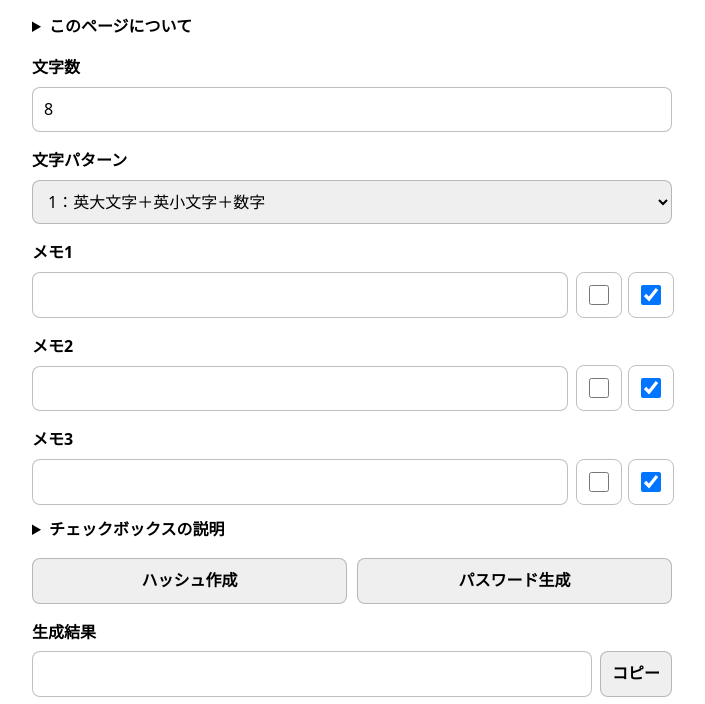
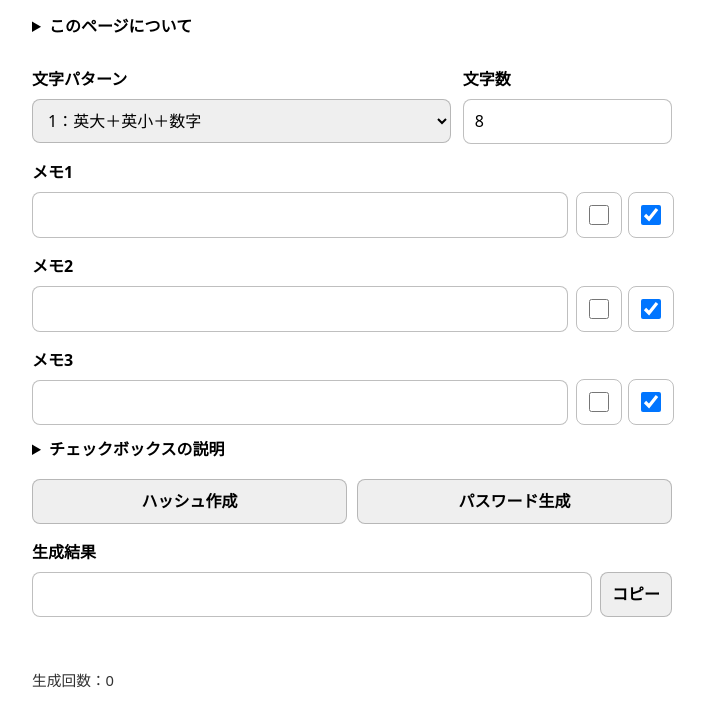
Before and after one commit to KskOHTA/pwgPWA, a plain HTML site: page index.html in a window 1280 px wide. Shown: the part 81-785 px from the top of the page, without its empty margins (288-993 px from the left). Drawn offline with Linux system fonts and the light colour scheme.

Commit message:
Update index.html layout and shorten pattern labels

```diff
--- a/index.html
+++ b/index.html
@@ -20,6 +20,10 @@
     button { cursor: pointer; font-weight: 600; }
     .buttons { display: grid; gap: 10px; margin-top: 16px; }
     .hash-actions { grid-template-columns: repeat(2, minmax(0, 1fr)); }
+    .settings-row { display: grid; grid-template-columns: 2fr 1fr; gap: 12px; }
+    .settings-row > div { min-width: 0; }
+    .settings-row select,
+    .settings-row input { min-width: 0; }
     .result-row { display: flex; gap: 8px; }
     .result-row input { flex: 1; min-width: 0; font-family: monospace; }
     .result-row button { width: auto; }
@@ -46,18 +50,24 @@
       </p>
     </details>
 
-    <label for="length">文字数</label>
-    <input id="length" type="number" min="1" max="256" value="8">
+    <div class="settings-row">
+      <div>
+        <label for="pattern">文字パターン</label>
+        <select id="pattern">
+          <option value="1">1：英大＋英小＋数字</option>
+          <option value="2">2：英小＋数字</option>
+          <option value="3">3：英大＋数字</option>
+          <option value="4">4：英大＋英小</option>
+          <option value="5">5：英大＋英小＋数字＋記号</option>
+          <option value="6">6：英小＋数字＋記号</option>
+        </select>
+      </div>
 
-    <label for="pattern">文字パターン</label>
-    <select id="pattern">
-      <option value="1">1：英大文字＋英小文字＋数字</option>
-      <option value="2">2：英小文字＋数字</option>
-      <option value="3">3：英大文字＋数字</option>
-      <option value="4">4：英大文字＋英小文字</option>
-      <option value="5">5：英大文字＋英小文字＋数字＋記号</option>
-      <option value="6">6：英小文字＋数字＋記号</option>
-    </select>
+      <div>
+        <label for="length">文字数</label>
+        <input id="length" type="number" min="1" max="256" value="8">
+      </div>
+    </div>
 
     <label for="memo1">メモ1</label>
     <div class="memo-row">
@@ -99,7 +109,7 @@
 
     <details class="description" id="description3">
       <summary>生成ルールの説明</summary>
-      <p class="muted">同じメモ・文字数・パターンなら、同じ順番で生成した結果を再現できます。ハッシュ作成を押すと、生成回数が0に戻ります。メモを変更した場合も、シードハッシュと生成結果がクリアされます。</p>
+      <p class="muted">同じメモ・文字数・パターンなら、同じ順番で生成した結果を再現できます。ハッシュ作成を押すと、生成回数が0に戻ります。メモが変更されても、生成時に新しいハッシュが作成されます。メモ、文字数、パターンの順番をそろえれば同じパスワードを再現できます。</p>
     </details>
 
     <label for="seedHash">シードハッシュ（SHA-256）</label>
@@ -329,7 +339,7 @@
           clearMemoDerivedValues();
           $("status").textContent = "メモ" + number + "をクリアしました。";
         } else if (event.key === "Enter") {
-          event.preventDefault();
+          event.preventEvent();
           generatePassword();
         } else if (event.key === "Tab" && $("result").value) {
           event.preventDefault();
```
